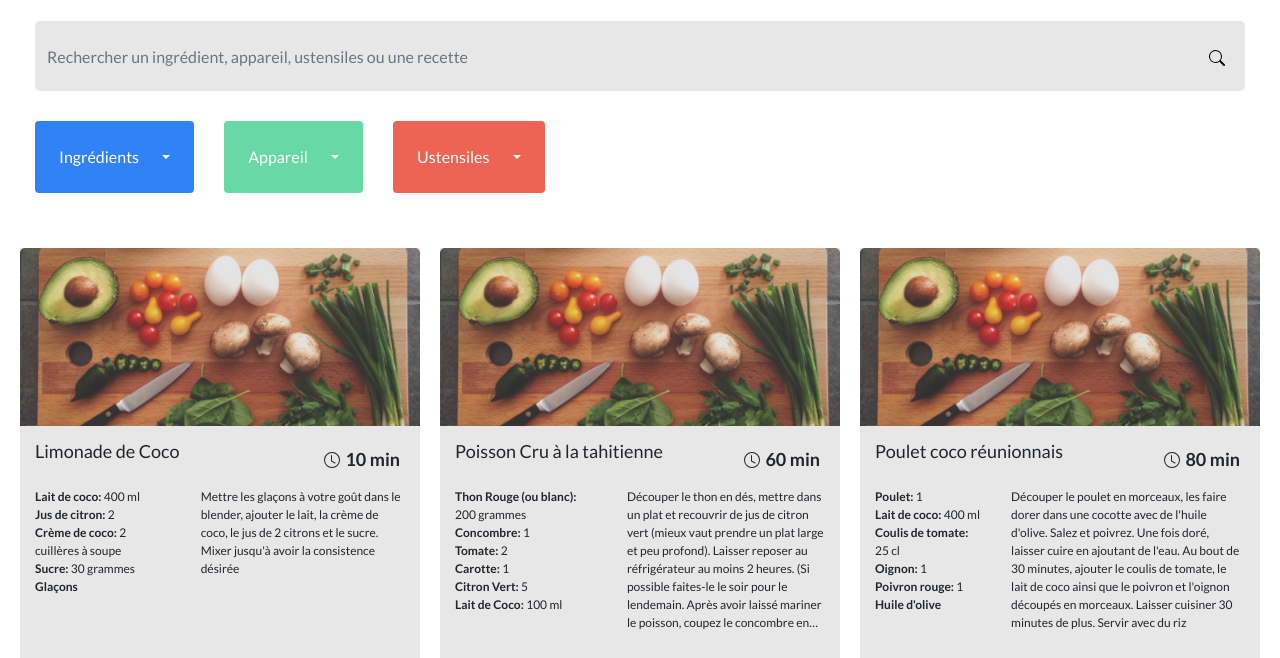
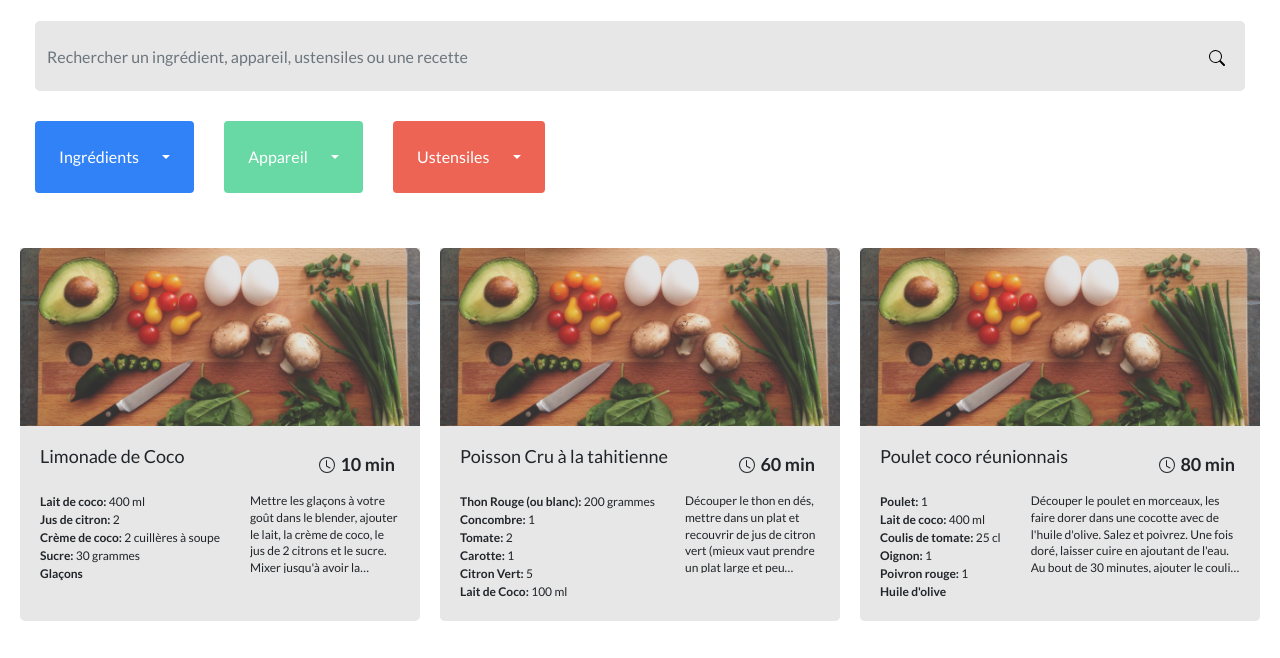
Before and after one commit to lallieau/P7_08-2021, a plain HTML site: page index.html in a window 1280 px wide. Shown: the part 137-795 px from the top of the page. Drawn offline with nearby package versions, Linux system fonts and the light colour scheme.

Commit message:
modify cards css

```diff
--- a/src/css/components/card-recipe.css
+++ b/src/css/components/card-recipe.css
@@ -24,19 +24,23 @@
 }
 
 .card-recipe__text {
-  text-overflow: ellipsis;
+  display: block;
   display: -webkit-box;
-  -webkit-line-clamp: 8;
+  width: 80%;
+  height: 80px;
+  margin: 0 auto;
+  line-height: 1.4;
+  -webkit-line-clamp: 5;
   -webkit-box-orient: vertical;
   overflow: hidden;
-  width: 70%;
+  text-overflow: ellipsis;
 }
 
 .card-recipe__body {
   background-color: var(--secondary-color);
   border-radius: 0px 0px 5px 5px;
-  height: 250px;
-  padding: 15px;
+  /* height: 250px; */
+  padding: 20px;
   margin: 0 auto;
 }
 
@@ -54,7 +58,7 @@
   margin-right: 20px;
 }
 
-.card-recipe__list-ingredients {
+#card-recipe__list-ingredients {
   white-space: nowrap;
 }
 
--- a/src/js/showRecipes.js
+++ b/src/js/showRecipes.js
@@ -1,8 +1,22 @@
 import { recipes } from "./recipes.js";
 
-// recipes
+const recipesList = document.querySelector("#list-recipes");
 
-const recipesList = document.querySelector("#list-recipes"); // <section id="list-recipes"></section>
+const recipeIngredientsListTemplate = (recipeIngredients) => {
+  if (!recipeIngredients.unit && !recipeIngredients.quantity) {
+    return `<li class="card-recipe__list-ingredients__name">
+        <strong>${recipeIngredients.ingredient}</strong>
+      </li>`;
+  }
+  if (!recipeIngredients.unit && recipeIngredients.quantity) {
+    return `<li class="card-recipe__list-ingredients__name">
+    <strong>${recipeIngredients.ingredient}:</strong> ${recipeIngredients.quantity}
+  </li>`;
+  }
+  return `<li class="card-recipe__list-ingredients__name">
+      <strong>${recipeIngredients.ingredient}:</strong> ${recipeIngredients.quantity} ${recipeIngredients.unit}
+    </li>`;
+};
 
 const recipesListTemplate = (recipe) => {
   return `
@@ -46,95 +60,6 @@ const recipesListTemplate = (recipe) => {
       `;
 };
 
-const recipeIngredientsListTemplate = (recipeIngredients) => {
-  if (!recipeIngredients.unit && !recipeIngredients.quantity) {
-    return `<li class="card-recipe__list-ingredients__name">
-        <strong>${recipeIngredients.ingredient}</strong>
-      </li>`;
-  }
-  if (!recipeIngredients.unit && recipeIngredients.quantity) {
-    return `<li class="card-recipe__list-ingredients__name">
-    <strong>${recipeIngredients.ingredient}:</strong> ${recipeIngredients.quantity}
-  </li>`;
-  }
-  return `<li class="card-recipe__list-ingredients__name">
-      <strong>${recipeIngredients.ingredient}:</strong> ${recipeIngredients.quantity} ${recipeIngredients.unit}
-    </li>`;
-};
-
 recipesList.innerHTML = recipes
   .map((recipe) => recipesListTemplate(recipe))
   .join("");
-
-// const ingredientsList = document.querySelector(
-//   "#card-recipe__list-ingredients"
-// );
-
-// ingredientsList.innerHTML = recipes
-//   .map((recipe) => {
-//     const recipesIngredients = recipe.ingredients;
-
-//     return recipesIngredients.map(recipeIngredientsListTemplate).join("");
-//   })
-//   .join("");
-
-/*
-
-  import { recipes } from "./recipes.js";
-
-const recipesList = document.getElementById("list-recipes");
-
-const recipesListTemplate = (recipe) => {
-  const recipeIngredientsListTemplate = (recipeIngredients) => {
-    return `<li class="card-recipe__list-ingredients__name">
-        <strong>${recipeIngredients.ingredient}</strong>
-      </li>;`;
-  };
-
-  return `
-    <div class="card-recipe">
-        <img src="./src/public/assets/food.png" class="card-img-top" alt="..." />
-        <div class="card-recipe__body">
-            <div class="card-recipe__header">
-                <h2 class="card-recipe__title">${recipe.name}</h5>
-                <div class="card-recipe__time">
-                    <!-- <i class="bi bi-clock"></i> -->
-                    <svg
-                        xmlns="http://www.w3.org/2000/svg"
-                        width="16"
-                        height="16"
-                        fill="currentColor"
-                        class="bi bi-clock"
-                        viewBox="0 0 16 16"
-                    >
-                        <path
-                        d="M8 3.5a.5.5 0 0 0-1 0V9a.5.5 0 0 0 .252.434l3.5 2a.5.5 0 0 0 .496-.868L8 8.71V3.5z"
-                        />
-                        <path
-                        d="M8 16A8 8 0 1 0 8 0a8 8 0 0 0 0 16zm7-8A7 7 0 1 1 1 8a7 7 0 0 1 14 0z"
-                        />
-                    </svg>
-                    <p>${recipe.time} min</p>
-                </div>
-
-            </div>
-            <div class="card-recipe__content">
-                <ul id="card-recipe__list-ingredients">
-                  ${recipe.ingredients
-                    .map(recipeIngredientsListTemplate)
-                    .join("")}
-                </ul>
-                <p class="card-recipe__text">
-                ${recipe.description}
-                </p>
-            </div>
-        </div>
-    </div>
-      `;
-};
-
-recipesList.innerHTML = recipes
-  .map((recipe) => recipesListTemplate(recipe))
-  .join("");
-
-  */
```
